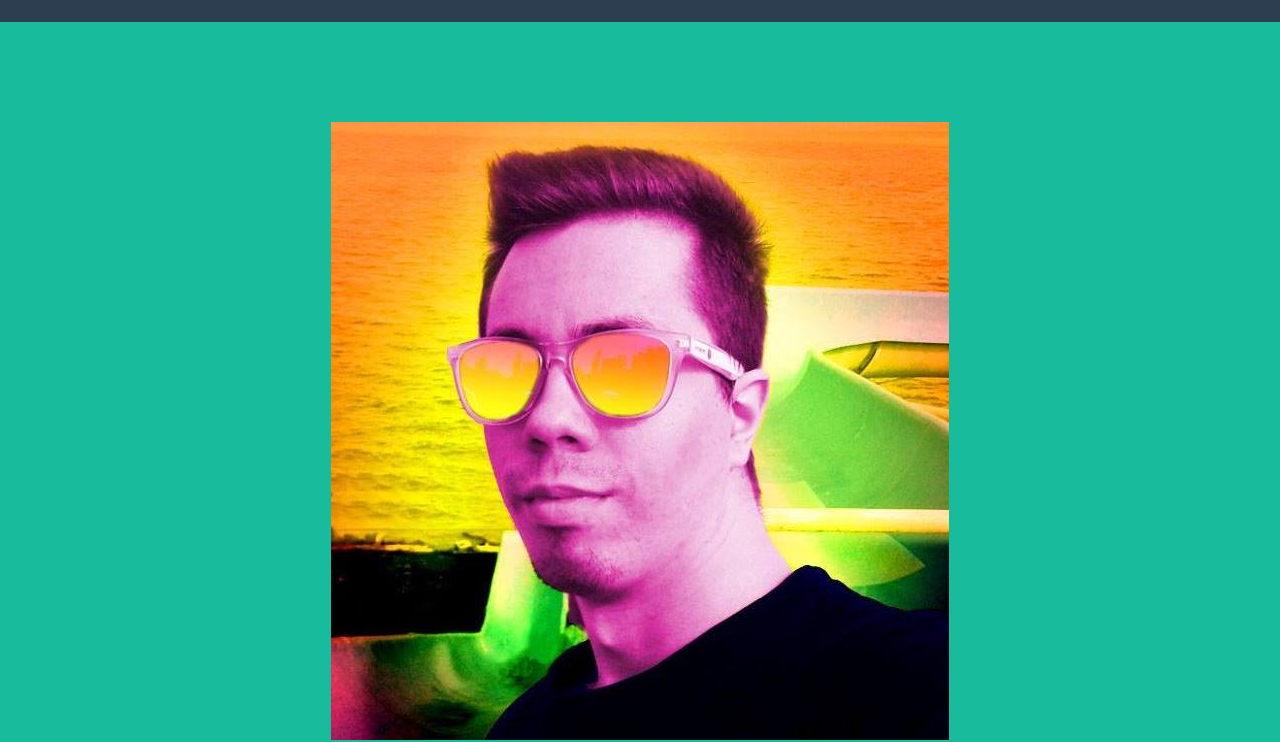
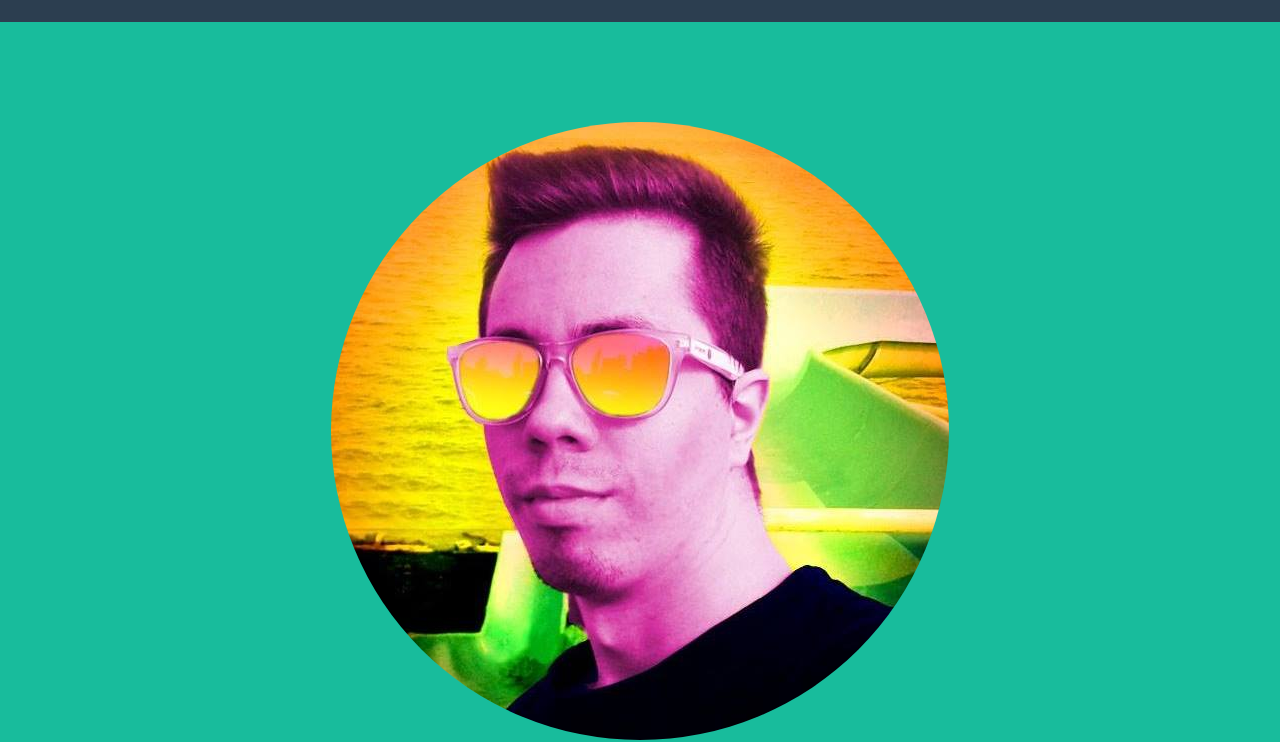
Before and after one commit to poweredbykris/mygithubpage, a website: page index.html in a window 1280 px wide. Shown: the part 78-820 px from the top of the page. Drawn offline with nearby package versions, Linux system fonts and the light colour scheme.

Commit message:
-circle image

```diff
--- a/index.html
+++ b/index.html
@@ -71,7 +71,7 @@
         <div class="container">
             <div class="row">
                 <div class="col-lg-12">
-                    <img class="img-responsive" src="img/kris.jpg" alt="">
+                    <img class="img-circle img-responsive" src="img/kris.jpg" alt="">
                     <div class="intro-text">
                         <span class="name">Kristóf Somlyai</span>
                         <hr class="star-light">
```
